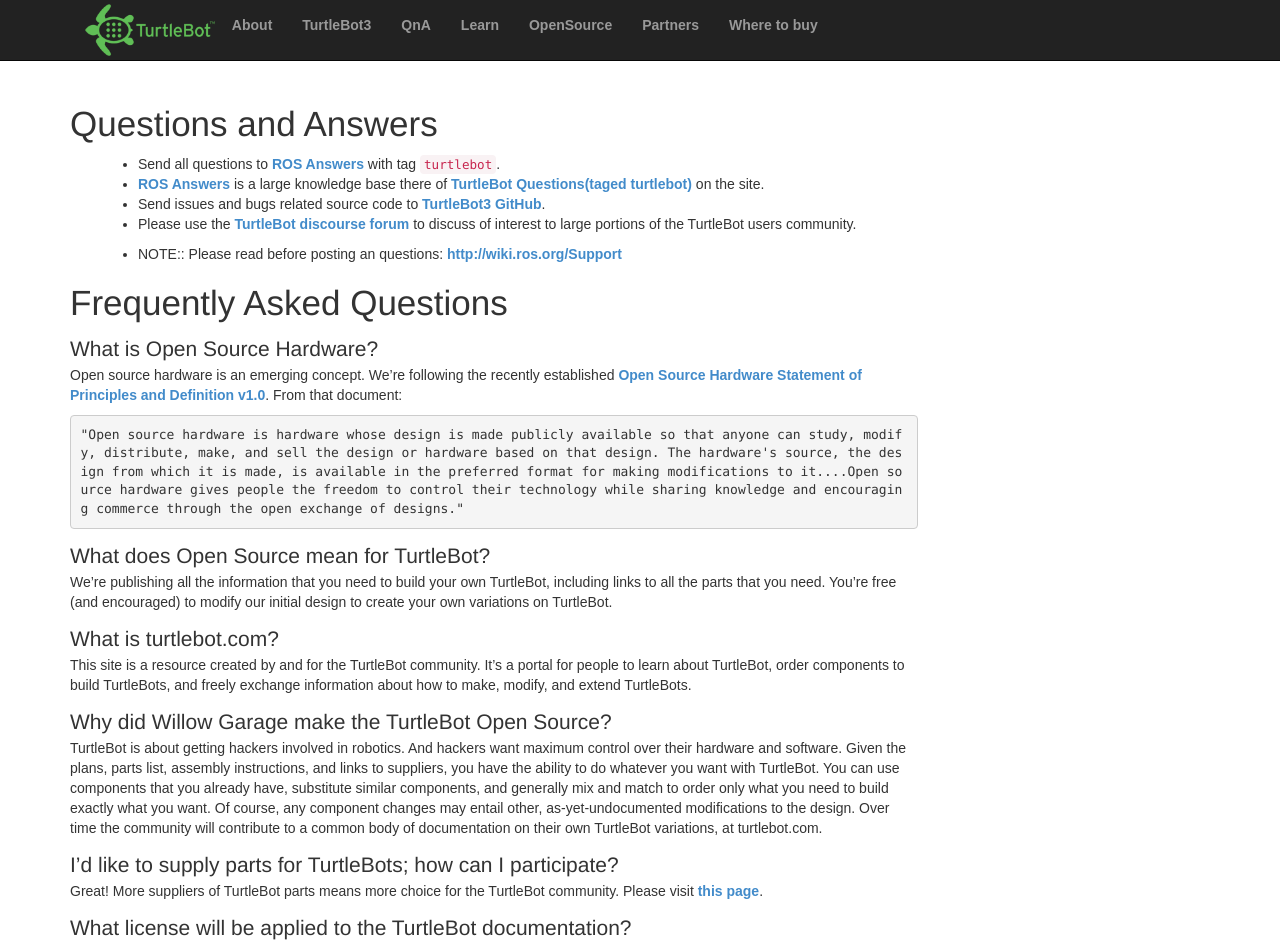
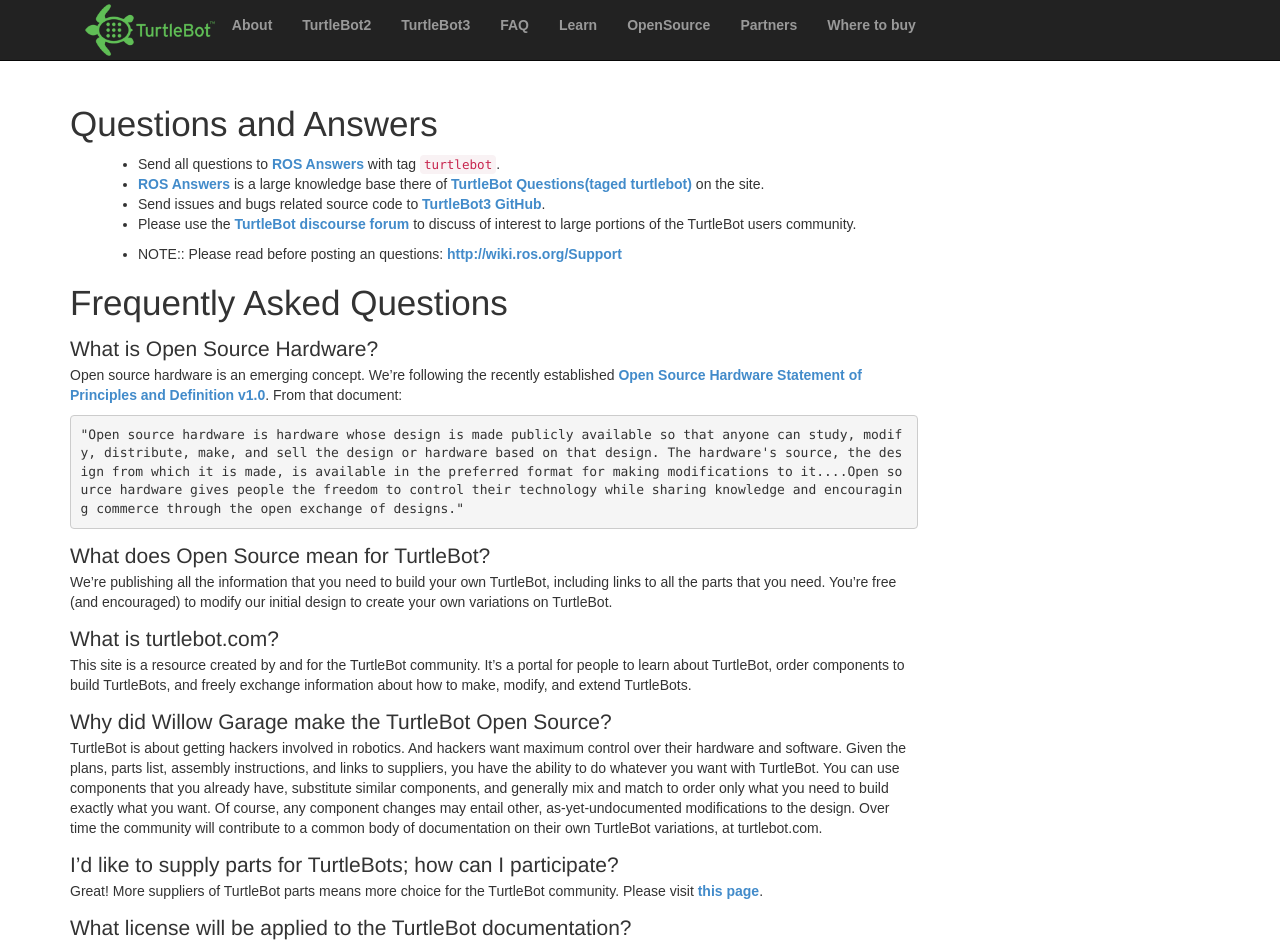
Before and after one commit to turtlebot/turtlebot.com, a Jekyll site: the page built from qna.md, in a window 1280 px wide. Shown: the top 946 px of the page. Built offline with Jekyll 4.4.1, drawn with Linux system fonts in a browser that asks for light colours; nearby versions of some CDN libraries.

Commit message:
linking in TurtleBot2 page and changing QnA to FAQ

```diff
--- a/_includes/header.html
+++ b/_includes/header.html
@@ -37,8 +37,9 @@
         <div class="collapse navbar-collapse">
           <ul class="nav navbar-nav">
             <li><a href="{{ site.baseurl }}/about">About</a></li>
+            <li><a href="{{ site.baseurl }}/turtlebot2">TurtleBot2</a></li>
             <li><a href="http://turtlebot3.robotis.com">TurtleBot3</a></li>
-            <li><a href="{{ site.baseurl }}/qna">QnA</a></li>
+            <li><a href="{{ site.baseurl }}/qna">FAQ</a></li>
             <li><a href="{{ site.baseurl }}/learn">Learn</a></li>
             <li><a href="{{ site.baseurl }}/opensource">OpenSource</a></li>
             <li><a href="{{ site.baseurl }}/partners">Partners</a></li>
--- a/qna.md
+++ b/qna.md
@@ -1,7 +1,7 @@
 ---
 layout: default
-title: QnA
-html_title: QnA - TurtleBot
+title: FAQ
+html_title: FAQ - TurtleBot
 show_in_nav: true
 ---
 
```
